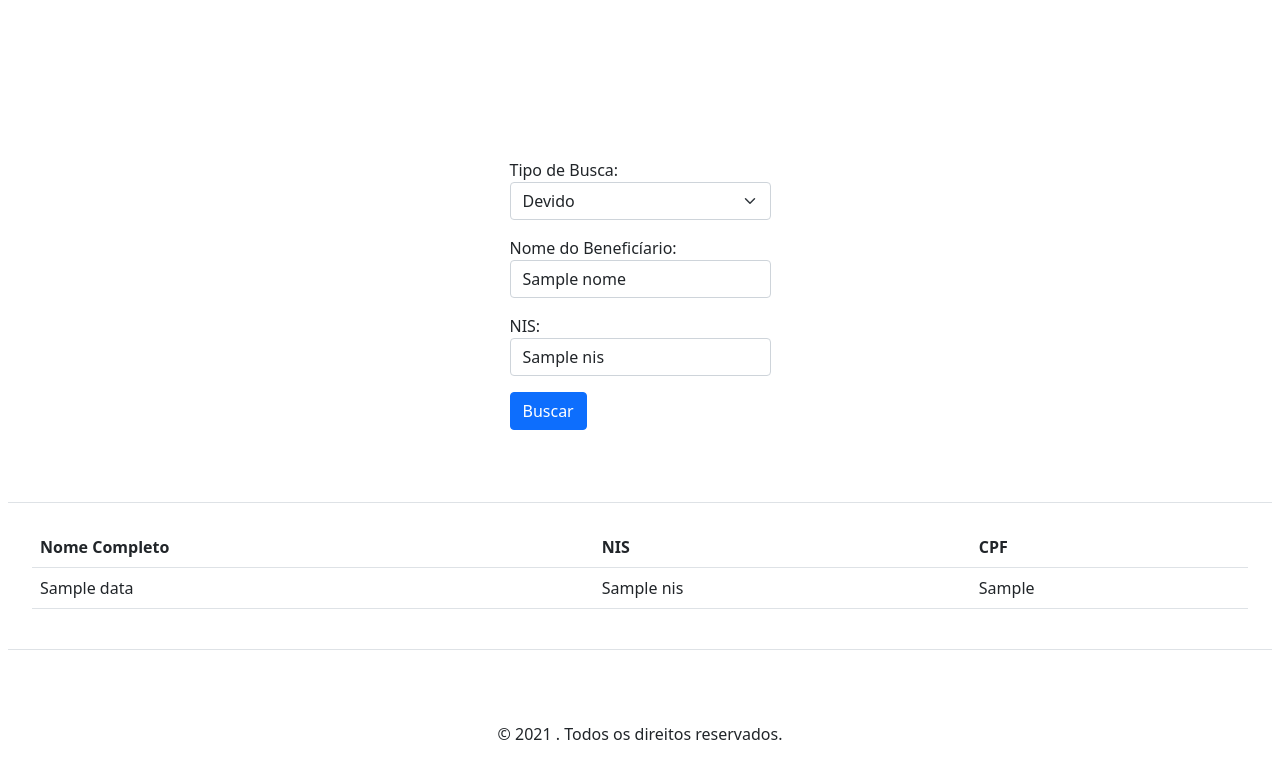
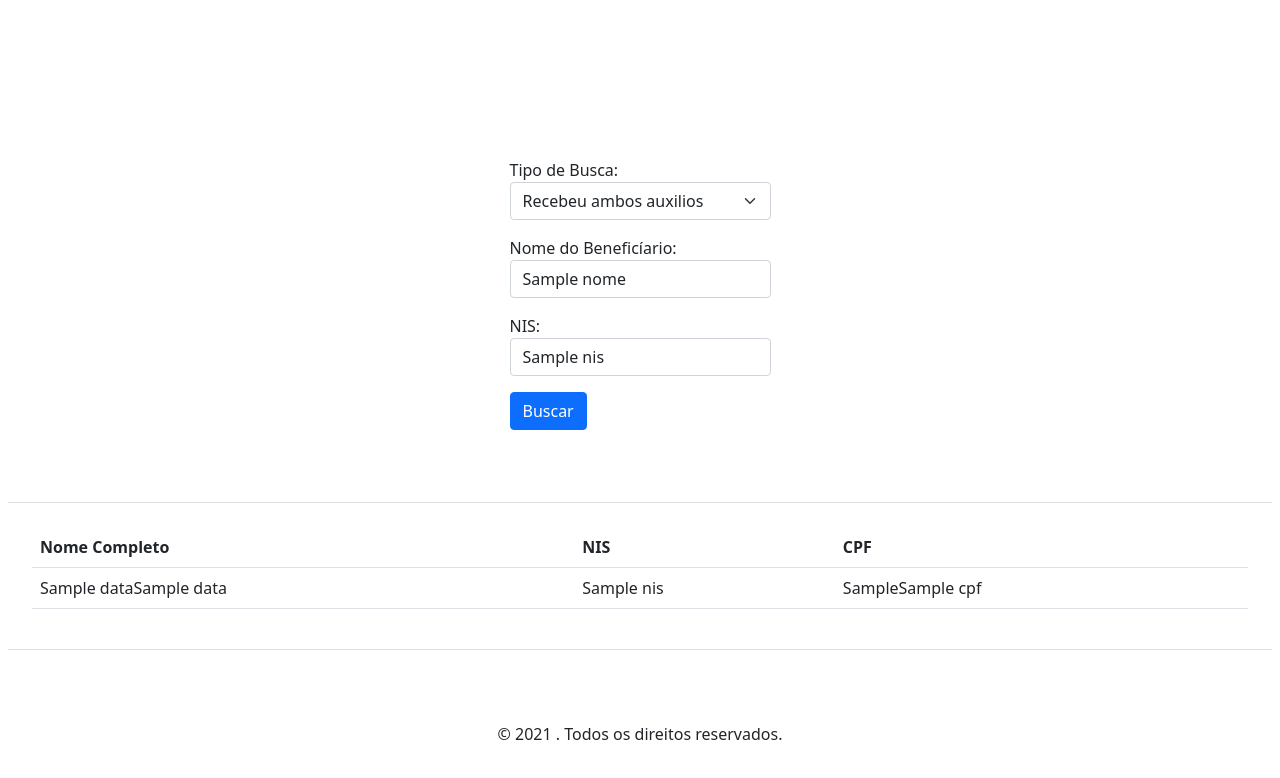
Before and after one commit to MaelSantos/TCC-OAEB, a Django app: template polls/templates/polls/bolsa_familia.html in a window 1280 px wide. Shown: the part 64-842 px from the top of the page. Run offline with Django 3.2, Linux system fonts and the light colour scheme; the template is opened without the code that fills it: most values are stand-ins (such as "Sample title", 1, 10 or a date in 2020).

Commit message:
Correção busca

```diff
--- a/polls/templates/polls/bolsa_familia.html
+++ b/polls/templates/polls/bolsa_familia.html
@@ -11,8 +11,8 @@
         <div class="form-group mb-3">
             <label for="tipoBusca">Tipo de Busca:</label>
             <select class="form-select" name="tipoBusca" id="tipoBusca">
-                <option value="d" {{ devido }}>Devido</option>
-                <option value="i" {{ indevido }}>Indevido</option>
+                <option value="d" {{ devido }}>Recebeu ambos auxilios</option>
+                <option value="i" {{ indevido }}>Recebeu somente BF</option>
             </select>
         </div>
         <div class="form-group mb-3">
@@ -43,9 +43,9 @@
                 </tr>
             {% for b in data %}
                 <tr>
-                    <td>{{ b.nome_beneficiario }}</td>
+                    <td>{{ b.nome_beneficiario }}{{ b.nome_favorecido }}</td>
                     <td>{{ b.nis }}</td>
-                    <td>{{ b.cpf_beneficiario }}</td>
+                    <td>{{ b.cpf_beneficiario }}{{ b.cpf }}</td>
                 </tr>
             {% endfor %}
             </table>
```
Also changed, not shown: polls/views.py (+6 -6 lines).
